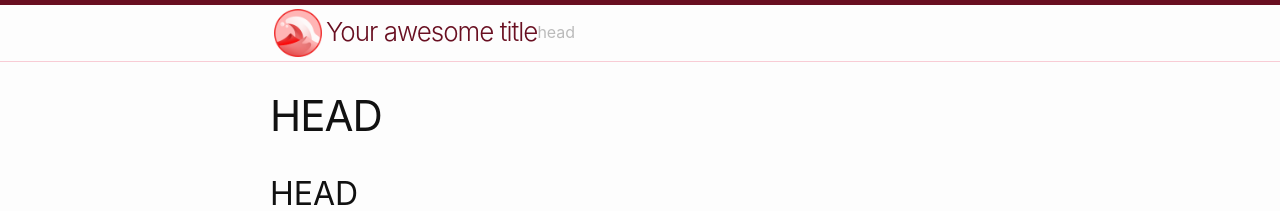
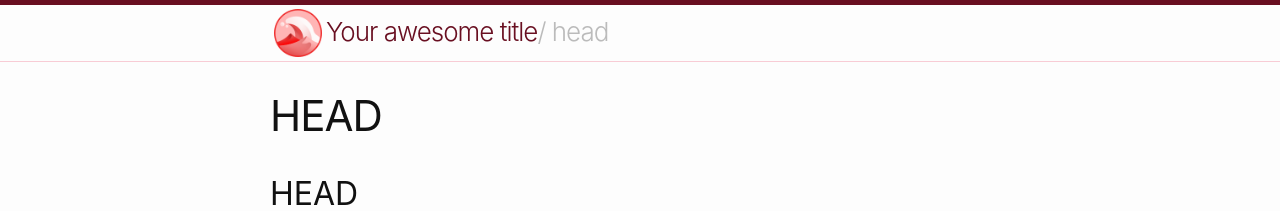
Before and after one commit to rjstelling/redwave, a Jekyll site: the page built from History.markdown, in a window 1280 px wide and 900 px high. Shown: the top 211 px of the window. Built offline with Jekyll 4.4.1, drawn with Linux system fonts in a browser that asks for light colours; our own code applies the rules of GitHub Pages for plain Markdown files.

Commit message:
fix heading

```diff
--- a/_includes/header.html
+++ b/_includes/header.html
@@ -4,7 +4,7 @@
     {%- assign default_paths = site.pages | map: "path" -%}
     {%- assign page_paths = site.header_pages | default: default_paths -%}
     {%- assign titles_size = site.pages | map: 'title' | join: '' | size -%}
-    <img src="/assets/WebSiteIcon@2x.png" height="48" style="float: left; padding: 4px"><a class="site-title" rel="author" href="{{ "/" | relative_url }}">{{ site.title | escape }}</a> <span style="color: #BBB">{{ page.title | escape | downcase }}</span>
+    <img src="/assets/WebSiteIcon@2x.png" height="48" style="float: left; padding: 4px"><a class="site-title" rel="author" href="{{ "/" | relative_url }}">{{ site.title | escape }}</a> <span class="site-title" style="color: #BBB"> / {{ page.title | escape | downcase }}</span>
   </div>
 
 </header>
```
